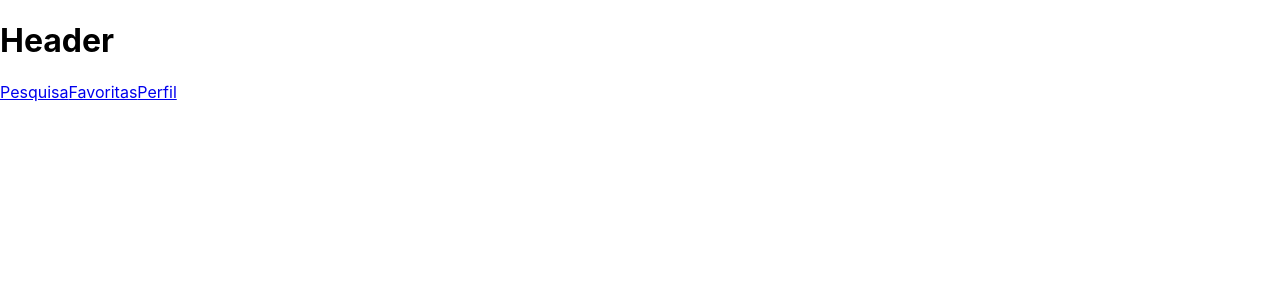
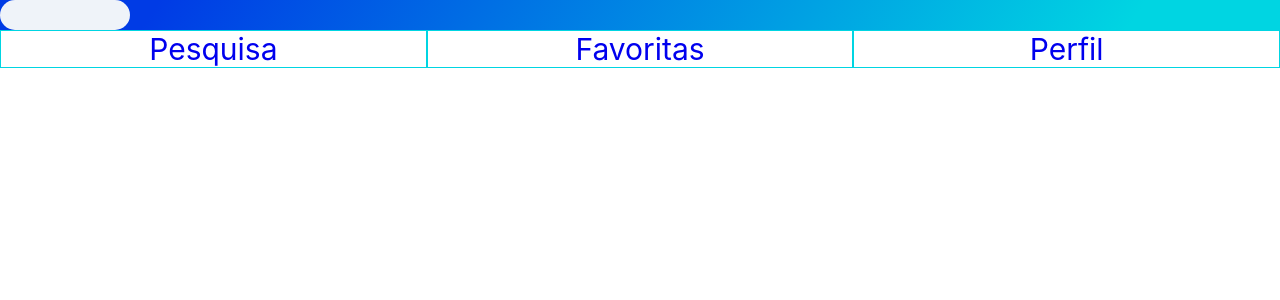
Before and after one commit to thainaabrantes/trybetunes, a React (Create React App) app: page /favorites in a window 1280 px wide. Shown: the top 300 px of the page. Built offline with nearby package versions, Linux system fonts and the light colour scheme.

Commit message:
Atualiza lista de favoritas ao remover música

```diff
--- /dev/null
+++ b/src/components/Header.css
@@ -0,0 +1,28 @@
+.header-component {
+  background: linear-gradient(123.66deg, rgb(0, 59, 229) 12.08%, rgb(0, 213, 226) 86.52%);
+}
+
+.user-name-div {
+  align-items: center;
+  background: rgb(239, 243, 249);
+  border-radius: 20px;
+  display: flex;
+  height: 30px;
+  width: 130px;
+}
+
+.container-links {
+  display: flex;
+}
+
+.link-div {
+  background: white;
+  border: 1px solid rgb(0, 213, 226);
+  font-size: 30px;
+  text-align: center;
+  width: 33.33%;
+}
+
+.link {
+  text-decoration: none;
+}
--- a/src/components/Header.jsx
+++ b/src/components/Header.jsx
@@ -2,6 +2,7 @@ import React, { Component } from 'react';
 import { Link } from 'react-router-dom';
 import Loading from './Loading';
 import { getUser } from '../services/userAPI';
+import './Header.css';
 
 class Header extends Component {
   state = {
@@ -26,13 +27,14 @@ class Header extends Component {
           loadingName
             ? <Loading />
             : (
-              <header data-testid="header-component">
-                <h1>Header</h1>
-                <p data-testid="header-user-name">{ userName }</p>
-                <nav>
-                  <Link to="/search" data-testid="link-to-search">Pesquisa</Link>
-                  <Link to="/favorites" data-testid="link-to-favorites">Favoritas</Link>
-                  <Link to="/profile" data-testid="link-to-profile">Perfil</Link>
+              <header className="header-component" data-testid="header-component">
+                <div className="user-name-div">
+                  <p data-testid="header-user-name">{ userName }</p>
+                </div>
+                <nav className="container-links">
+                  <div className="link-div"><Link className="link" to="/search" data-testid="link-to-search">Pesquisa</Link></div>
+                  <div className="link-div"><Link className="link" to="/favorites" data-testid="link-to-favorites">Favoritas</Link></div>
+                  <div className="link-div"><Link className="link" to="/profile" data-testid="link-to-profile">Perfil</Link></div>
                 </nav>
               </header>
             )
--- a/src/components/MusicCard.jsx
+++ b/src/components/MusicCard.jsx
@@ -20,7 +20,6 @@ class MusicCard extends Component {
   }
 
   handleFavoriteSong = async (music) => {
-    const { removeFavoriteSong } = this.props;
     const { isInputChecked } = this.state;
     if (!isInputChecked) {
       this.setState({ isInputChecked: true, isLoading: true });
@@ -31,7 +30,10 @@ class MusicCard extends Component {
     } else {
       this.setState({ isInputChecked: false, isLoading: true }, async () => {
         await removeSong(music);
-        await removeFavoriteSong();
+        await getFavoriteSongs();
+        this.setState({
+          isLoading: false,
+        });
       });
     }
   };
@@ -79,7 +81,6 @@ MusicCard.propTypes = {
     trackId: PropTypes.number,
     trackName: PropTypes.string,
   }).isRequired,
-  removeFavoriteSong: PropTypes.func.isRequired,
 };
 
 export default MusicCard;
--- a/src/pages/Favorites.jsx
+++ b/src/pages/Favorites.jsx
@@ -18,9 +18,17 @@ class Favorites extends Component {
     });
   }
 
-  removeFavoriteSong = async () => {
+  async componentDidUpdate() {
     const response = await getFavoriteSongs();
     this.setState({ favoriteSongs: response });
+  }
+
+  removeFavoriteSong = (songId) => {
+    const { favoriteSongs } = this.state;
+    const updateFavSongs = favoriteSongs.filter((song) => (
+      song.trackId !== songId
+    ));
+    this.setState({ favoriteSongs: updateFavSongs });
   };
 
   render() {
```
